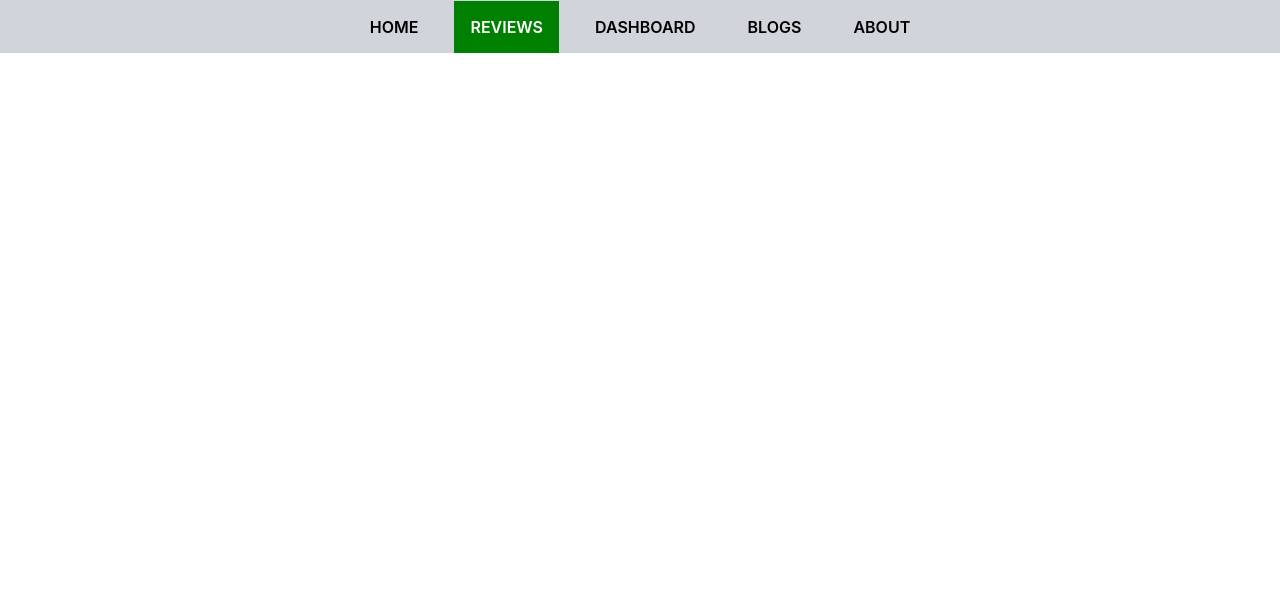
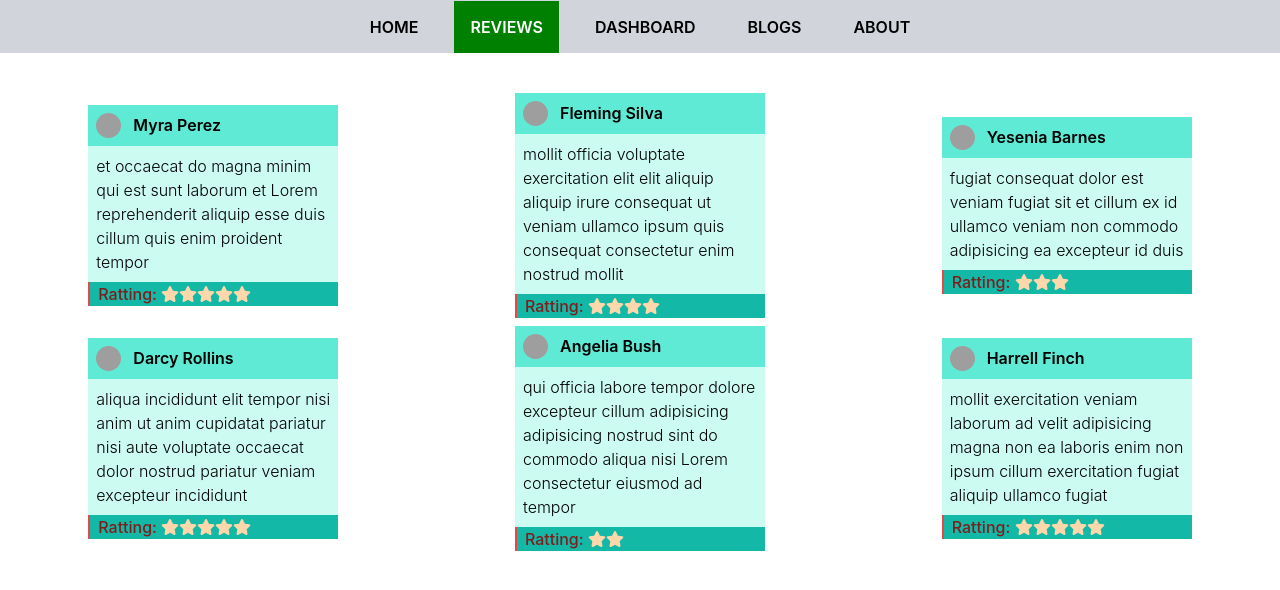
Before and after one commit to zakariabn/mlovist, a React (Create React App) app: page /reviews in a window 1280 px wide. Shown: the top 590 px of the page. Built offline with nearby package versions, Linux system fonts and the light colour scheme; grey boxes are pictures that could not be loaded.

Commit message:
reviews page complited

```diff
--- a/src/components/Pages/Review/Review.js
+++ b/src/components/Pages/Review/Review.js
@@ -1,10 +1,19 @@
 import React from 'react';
+import useReviews from '../../../hooks/useReviews';
+import ReviewCard from './ReviewCard';
+
 
 const Review = () => {
-
+  const [reviews, setReviews] = useReviews();
   return (
-    <div>
-
+    <div className='w-full max-w-screen-xl mt-10 mb-40'>
+      <div className='grid grid-cols-3 justify-items-center items-center'>
+      {
+        reviews.map(review => {
+          return <ReviewCard key={review._id} reviewData={review}></ReviewCard>
+        })
+      }
+      </div>
     </div>
   );
 };
--- a/src/components/Pages/Review/ReviewCard.js
+++ b/src/components/Pages/Review/ReviewCard.js
@@ -17,13 +17,13 @@ const ReviewCard = ({reviewData}) => {
   }
 
   return (
-    <div className='w-[250px] bg-teal-100 mb-2'>
+    <div className='w-[250px] bg-teal-100 mb-2 relative'>
       <div className='flex bg-teal-300 px-2 py-2'>
         <img src={img} alt="" className='w-[25px] h-[25px] rounded-full mr-3'/>
         <h4 className='font-semibold'>{name}</h4>
       </div>
       <p className='p-2 font-light'>{review}</p>
-      <p className='bg-teal-500 border-l-2 border-red-500 pl-2 font-medium text-red-900'>Ratting:  <span className='text-orange-200'>{ showingRatting() }</span></p>
+      <p className='bg-teal-500 border-l-2  border-red-500 pl-2 font-medium text-red-900'>Ratting:  <span className='text-orange-200'>{ showingRatting() }</span></p>
     </div>
   );
 };
```
